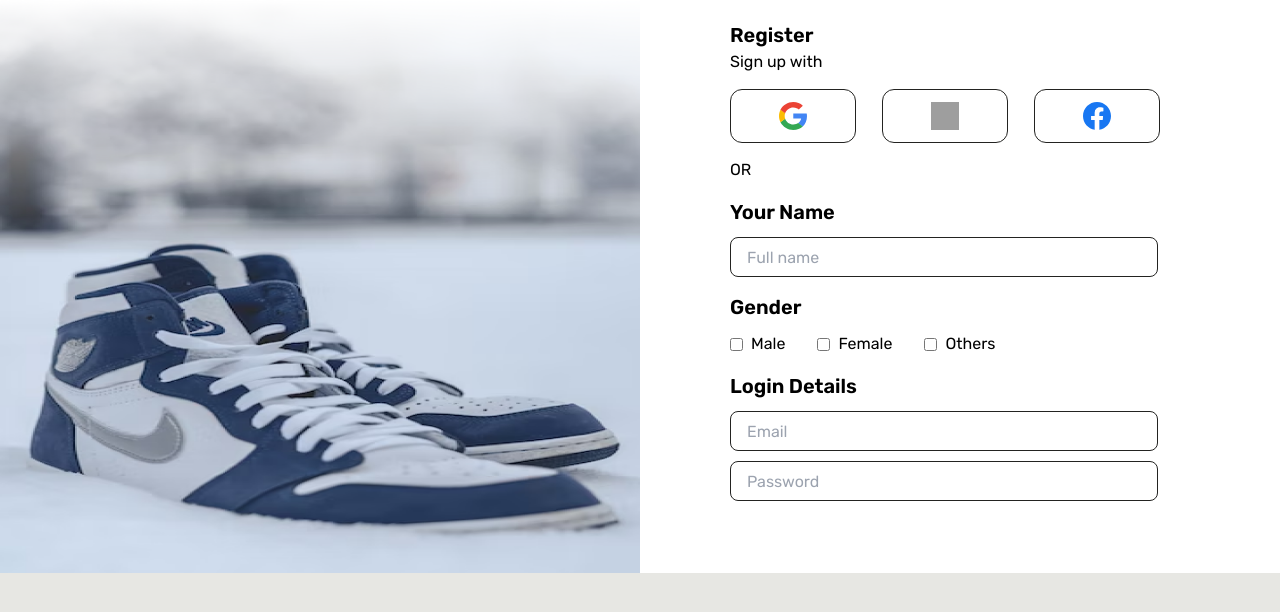
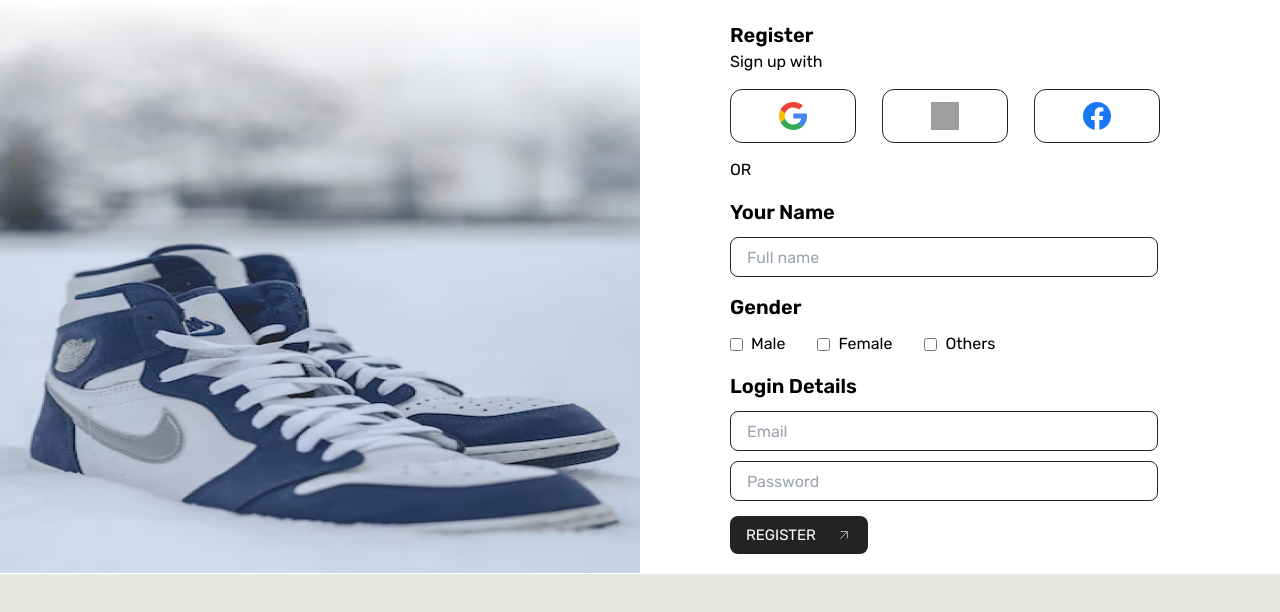
Before and after one commit to Avishekraut/Keekzstore, a React (Create React App) app in the folder keekz/: page / in a window 1280 px wide. Shown: the top 612 px of the page. Built offline with nearby package versions, Linux system fonts and the light colour scheme; grey boxes are pictures that could not be loaded.

Commit message:
updated css and Signup page completed for now

```diff
--- a/keekz/src/css/style.css
+++ b/keekz/src/css/style.css
@@ -352,7 +352,8 @@ button img {
 }
 
 .personal-details,
-.login-details, .gender-options {
+.login-details,
+.gender-options {
   display: flex;
   flex-direction: column;
   align-items: flex-start;
@@ -387,6 +388,23 @@ button img {
   justify-content: center;
   align-items: center;
 }
+
+.button button{
+  display: flex;
+  height: 38px;
+  padding: 8px 16px;
+  align-items: center;
+  border-radius: 8px;
+  background: var(--color-darkGray);
+  color: var(--color-white);
+  gap: 20px;
+}
+
+button p{
+  font-size: 15px;
+  text-transform: uppercase;
+}
+
 
 @media screen and (max-width: 600px) {
   .names,
--- a/keekz/src/pages/Signup.jsx
+++ b/keekz/src/pages/Signup.jsx
@@ -1,3 +1,4 @@
+import SignButton from "../component/SignButton";
 import SignOptions from "../component/SignOptions";
 import TextInputs from "../component/TextInputs";
 import image from "../images/login-signup.png";
@@ -40,6 +41,7 @@ const Signup = () => {
           <TextInputs type="email" placeholder="Email" />
           <TextInputs type="password" placeholder="Password" />
         </div>
+            <SignButton label="Register"/>
       </div>
     </div>
   );
```
